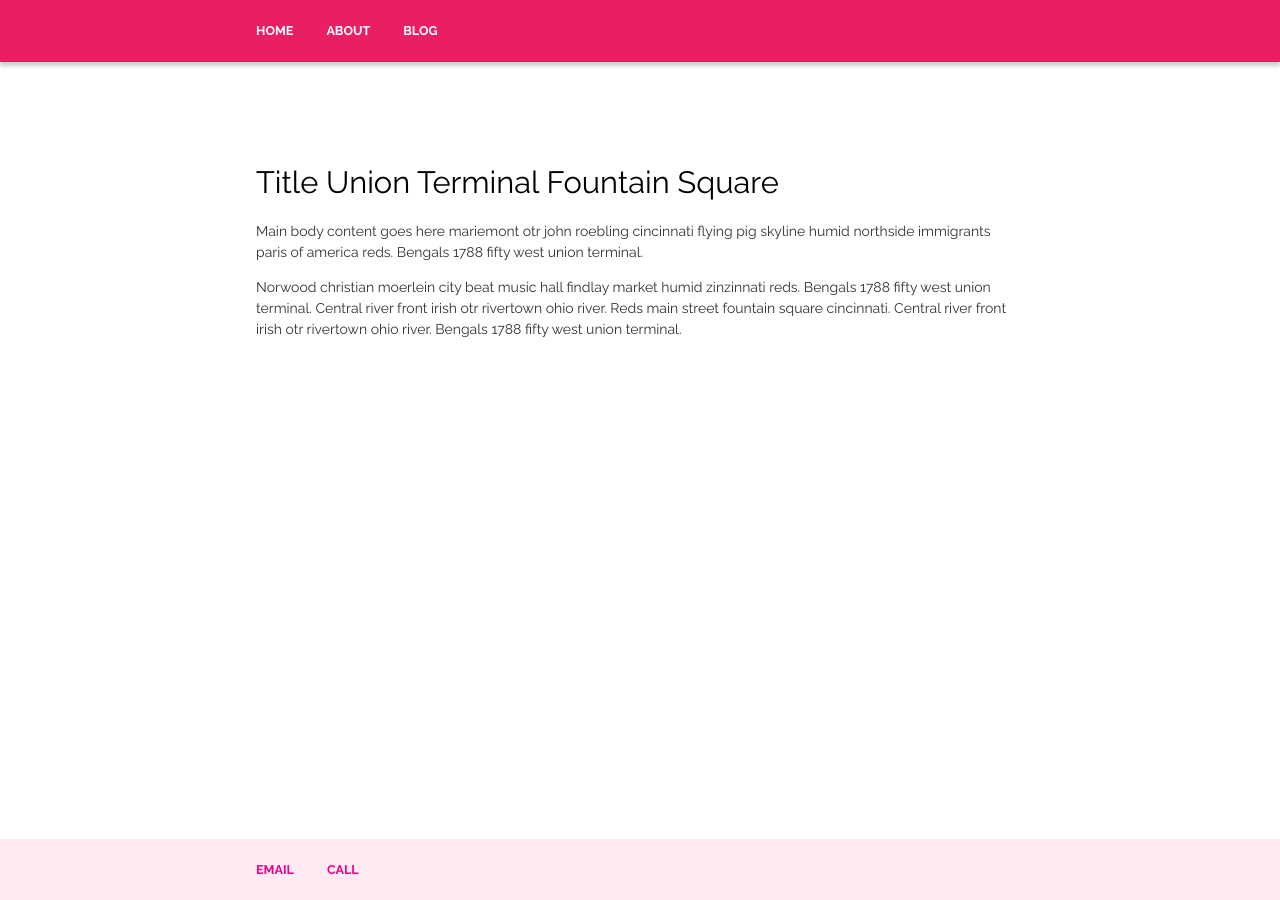
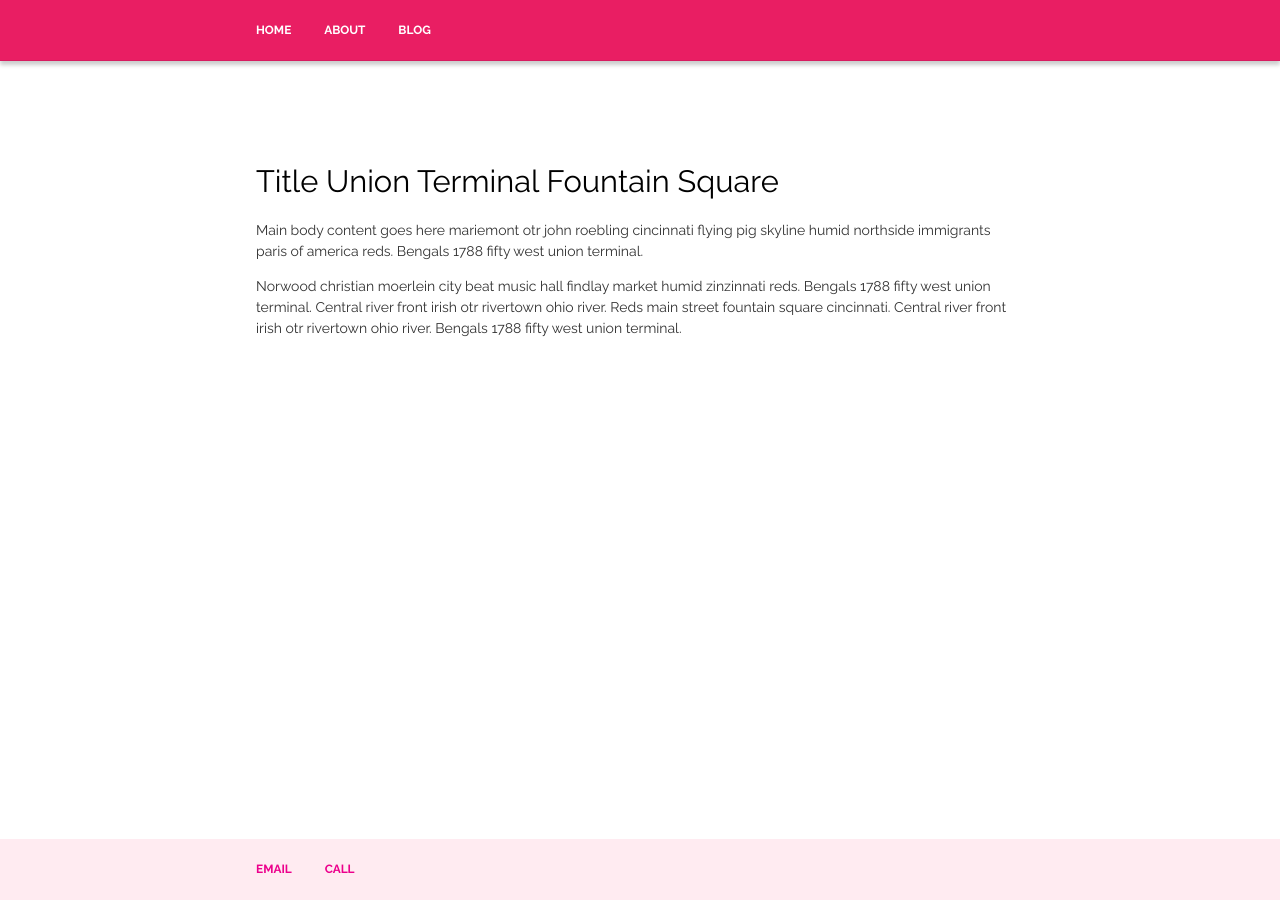
Before and after one commit to banbanbana/happybana.github.io, a Jekyll site: the page index.html, which Jekyll copies as it is, in a window 1280 px wide. Built offline with Jekyll 4.4.1, drawn with Linux system fonts in a browser that asks for light colours.

Commit message:
Update test.css

```diff
--- a/css/test.css
+++ b/css/test.css
@@ -21,8 +21,8 @@ nav ul, footer ul {
     	list-style: none;
 	text-transform:uppercase;
 	font-weight:700;
-	font-size: .9em;
-	line-height: .9em;
+	font-size: .85em;
+	line-height: .85em;
 	margin:0px;
 }
 
```
